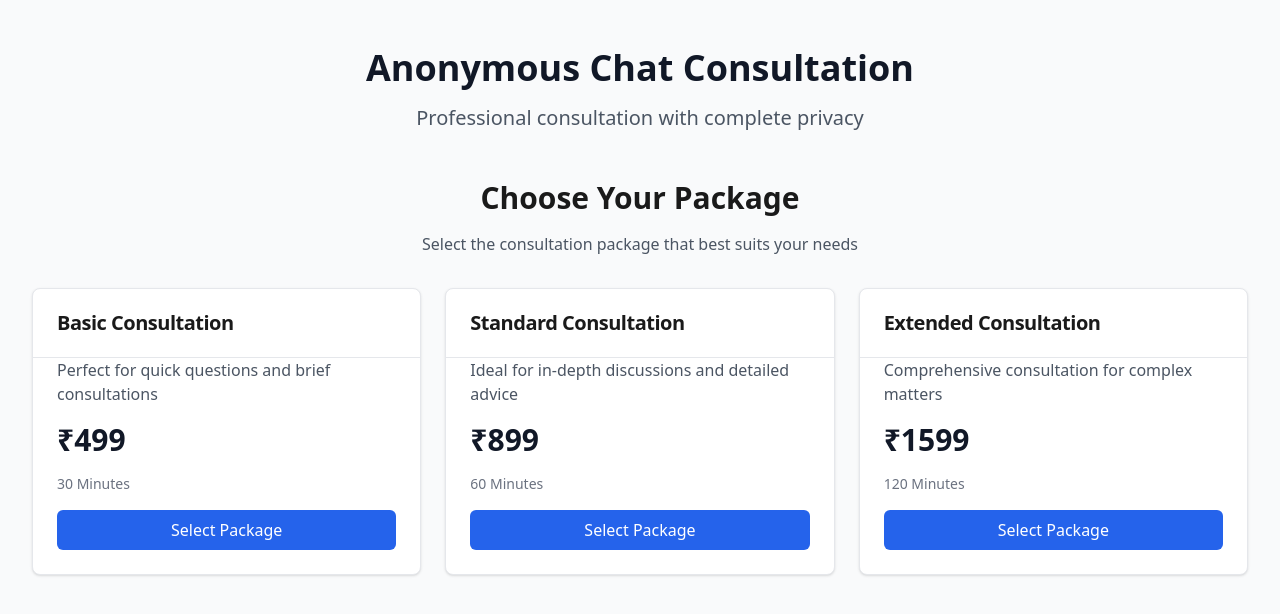
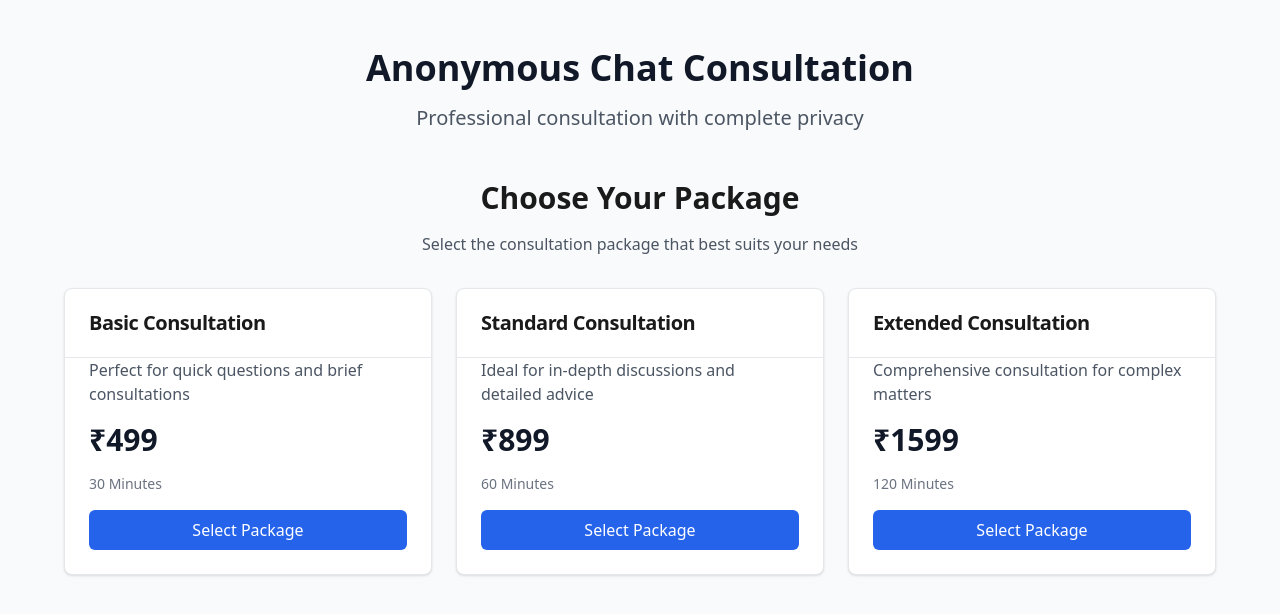
Before and after one commit to gijojohn/anonymousChat, a Next.js app: page / in a window 1280 px wide. Shown: the top 614 px of the page. Built offline with nearby package versions, Linux system fonts and the light colour scheme.

Commit message:
Update layout for horizontal card arrangement

```diff
--- a/src/components/packages-section.tsx
+++ b/src/components/packages-section.tsx
@@ -34,7 +34,7 @@ export function PackagesSection() {
   };
 
   return (
-    <div className="space-y-8">
+    <div className="mx-auto max-w-7xl px-4 sm:px-6 lg:px-8">
       <div className="text-center">
         <h2 className="text-3xl font-bold mb-4">Choose Your Package</h2>
         <p className="text-gray-600 mb-8">
@@ -42,9 +42,10 @@ export function PackagesSection() {
         </p>
       </div>
 
-      <div className="grid grid-cols-1 md:grid-cols-3 gap-6">
+      <div className="flex flex-col lg:flex-row gap-6 justify-center items-stretch">
         {PACKAGES.map((pkg) => (
-          <Card key={pkg.id} className="hover:shadow-xl transition-all duration-300 bg-white border border-gray-200">
+          <div key={pkg.id} className="flex-1 min-w-[280px] max-w-[400px] w-full">
+            <Card className="h-full hover:shadow-xl transition-all duration-300 bg-white border border-gray-200">
               <CardHeader>
                 <CardTitle className="text-xl font-semibold">{pkg.title}</CardTitle>
               </CardHeader>
@@ -60,6 +61,7 @@ export function PackagesSection() {
                 </Button>
               </CardContent>
             </Card>
+          </div>
         ))}
       </div>
     </div>
```
Also changed, not shown: 1 other file (tests, documents, lock files or other folders). Lines whose indentation alone changed are shown as unchanged.
